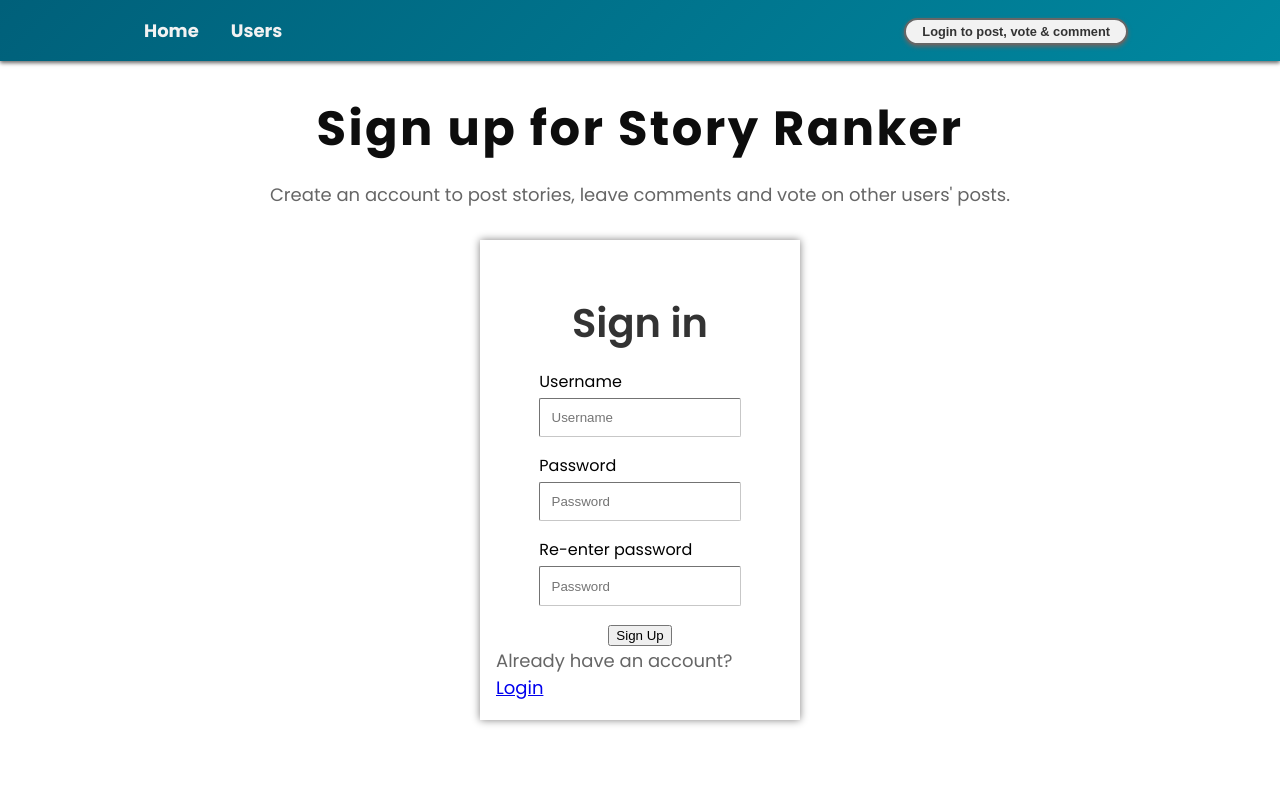
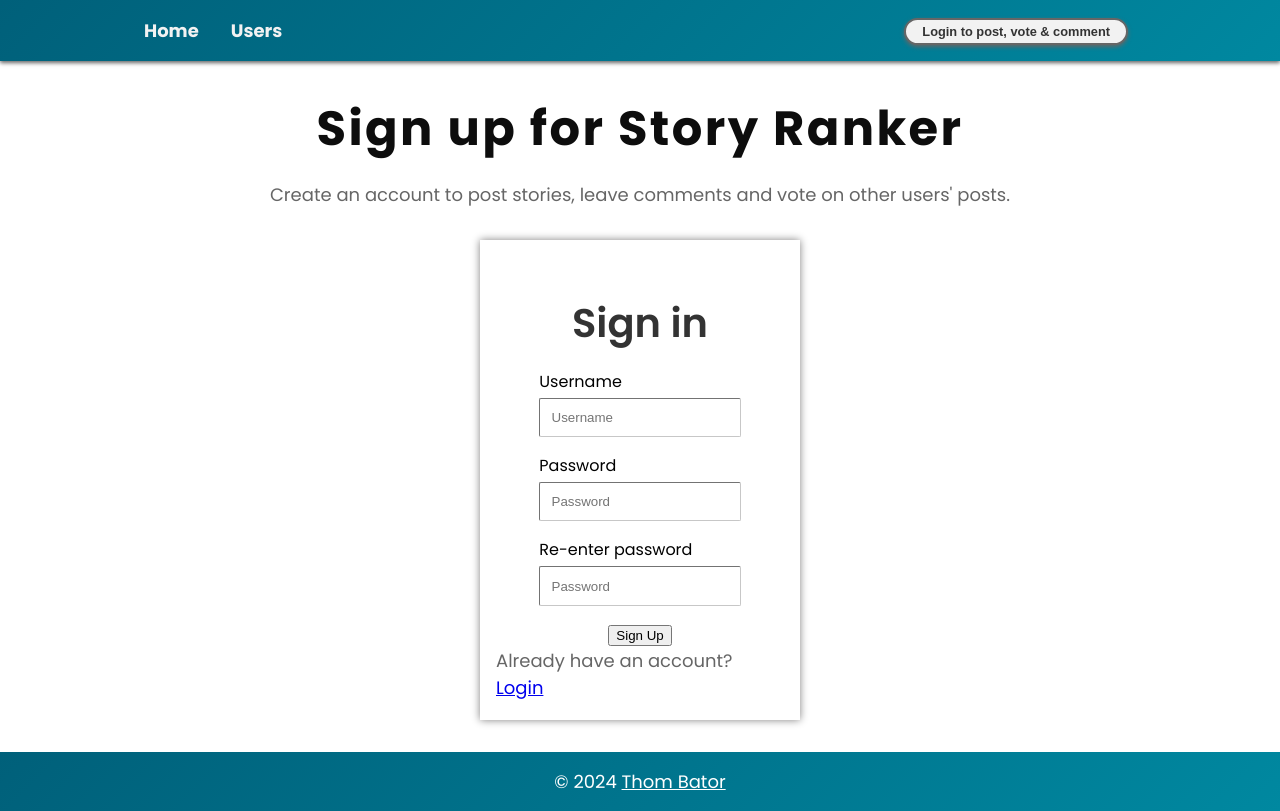
Before and after one commit to ThomBator/blog-ranker-fullstack-app, a React (Create React App) app in the folder blog-list-frontend/: page /signup in a window 1280 px wide. Built offline with nearby package versions, Linux system fonts and the light colour scheme.

Commit message:
added and styled a basic footer. Added notifications when you delte a comment or blog post

```diff
--- a/blog-list-frontend/src/App.js
+++ b/blog-list-frontend/src/App.js
@@ -7,7 +7,8 @@ import SignUpForm from "./components/SignUpForm";
 import Users from "./components/Users";
 import DesktopNav from "./components/DesktopNav";
 import MobileNav from "./components/MobileNav";
-import Notification from "./components/Notifications";
+import Footer from "./components/Footer";
+
 import User from "./components/User";
 import { Routes, Route } from "react-router-dom";
 import { useInitUser } from "./contexts/userContext";
@@ -26,7 +27,6 @@ const App = () => {
     <div className={styles.appContainer}>
       <MobileNav />
       <DesktopNav />
-      <Notification />
 
       <Routes>
         <Route path="/" element={<Home />} />
@@ -36,6 +36,7 @@ const App = () => {
         <Route path="/login" element={<LoginForm />} />
         <Route path="/signup" element={<SignUpForm />} />
       </Routes>
+      <Footer />
     </div>
   );
 };
--- a/blog-list-frontend/src/components/Blog.js
+++ b/blog-list-frontend/src/components/Blog.js
@@ -2,6 +2,8 @@ import React, { useState } from "react";
 import { useParams, Link } from "react-router-dom";
 import { useQuery, useMutation, useQueryClient } from "react-query";
 import { useUser } from "../contexts/userContext";
+import { useNotificationDispatch } from "../contexts/notificationContext";
+import Notification from "./Notifications";
 
 import blogService from "../services/blogs";
 
@@ -13,7 +15,15 @@ const Blog = () => {
   const [userVote, setUserVote] = useState(0);
   const [comment, setComment] = useState("");
   const [hasBeenDeleted, setHasBeenDeleted] = useState(false);
+  const notifyWith = useNotificationDispatch();
 
+  const createUTCDate = (dateString) => {
+    const newDate = new Date(dateString);
+
+    return newDate.toUTCString();
+  };
+
+  //updates blog when votes change with upvote or downvote
   const updateBlogMutation = useMutation(
     ([id, updatedBlog]) => blogService.update(id, updatedBlog),
     {
@@ -38,6 +48,7 @@ const Blog = () => {
     onSuccess: () => {
       queryClient.invalidateQueries(["blogs"]); // Re-fetch blog data
       setHasBeenDeleted(true);
+      notifyWith("Your blog has been successfully deleted");
     },
     onError: (error) => {
       console.error("Error updating blog:", error);
@@ -49,6 +60,7 @@ const Blog = () => {
     {
       onSuccess: () => {
         queryClient.invalidateQueries(["blogs"]); // Re-fetch blog data
+        notifyWith("Your comment has been successfully deleted");
       },
       onError: (error) => {
         console.error("Error updating blog:", error);
@@ -202,7 +214,14 @@ const Blog = () => {
         {blog.comments.map((comment) => (
           <li key={comment.id}>
             <p>{comment.comment}</p>
-            <p>Posted by {comment.user.username} </p>
+            <p>
+              Posted by{" "}
+              <Link to={`/users/${comment.user.id}`}>
+                {comment.user.username}
+              </Link>{" "}
+              on {createUTCDate(comment.createdAt)}{" "}
+            </p>
+
             {user && comment.user.id === user?.id && (
               <button
                 onClick={() =>
@@ -216,6 +235,7 @@ const Blog = () => {
           </li>
         ))}
       </ul>
+      <Notification />
     </div>
   );
 };
--- a/blog-list-frontend/src/components/BlogLink.js
+++ b/blog-list-frontend/src/components/BlogLink.js
@@ -5,6 +5,8 @@ import styles from "../styles/BlogLink.module.css";
 import { useUser } from "../contexts/userContext";
 import { useMutation, useQueryClient } from "react-query";
 import blogService from "../services/blogs";
+import { useNotificationDispatch } from "../contexts/notificationContext";
+import Notification from "./Notifications";
 
 const BlogLink = ({ blog }) => {
   console.log("Blog in blogLink:", blog);
@@ -12,6 +14,7 @@ const BlogLink = ({ blog }) => {
   const [totalVotes, setTotalVotes] = useState(0);
   const [userVote, setUserVote] = useState(0);
   const queryClient = useQueryClient();
+  const notifyWith = useNotificationDispatch();
 
   // Extract votes from the context using the blog ID
 
@@ -24,6 +27,7 @@ const BlogLink = ({ blog }) => {
     }
   })();
 
+  //This hook updates the blog entity when votes change
   const updateBlogMutation = useMutation(
     ([id, updatedBlog]) => blogService.update(id, updatedBlog),
     {
@@ -39,6 +43,7 @@ const BlogLink = ({ blog }) => {
   const deleteBlogMutation = useMutation(([id]) => blogService.remove(id), {
     onSuccess: () => {
       queryClient.invalidateQueries(["blogs"]); // Re-fetch blog data
+      notifyWith("Your blog has been deleted successfully.");
     },
     onError: (error) => {
       console.error("Error updating blog:", error);
@@ -47,7 +52,7 @@ const BlogLink = ({ blog }) => {
 
   const handleVote = (voteValue) => {
     const existingBlogVotes = blog.votes.users;
-
+    //goal with the logic here was to make sure we do not allow double voting
     //to create the updated blog votes I need to check if the user has already voted using .some()
     //if they have then we replace their previous vote with map, else we add the new vote to the existing votes
     const newBlogVotes = existingBlogVotes.some((vote) => vote.id === user.id)
@@ -120,6 +125,7 @@ const BlogLink = ({ blog }) => {
           </button>
         )}
       </div>
+      <Notification />
     </div>
   );
 };
--- /dev/null
+++ b/blog-list-frontend/src/components/Footer.js
@@ -0,0 +1,18 @@
+import React from "react";
+import styles from "../styles/Footer.module.css";
+
+const date = new Date();
+
+const year = date.getFullYear();
+
+const Footer = () => {
+  return (
+    <div className={styles.footerContainer}>
+      <p className={styles.footerParagraph}>
+        &copy; {year} <a href="https://github.com/ThomBator/">Thom Bator</a>
+      </p>
+    </div>
+  );
+};
+
+export default Footer;
--- /dev/null
+++ b/blog-list-frontend/src/styles/Footer.module.css
@@ -0,0 +1,15 @@
+.footerContainer {
+  background: var(--primary-color);
+  min-height: 3rem;
+  width: 100%;
+  text-align: center;
+  padding: 1rem;
+}
+
+.footerParagraph {
+  color: #ffffff;
+}
+
+.footerParagraph a {
+  color: #ffffff !important;
+}
--- a/blog-list-frontend/src/styles/index.css
+++ b/blog-list-frontend/src/styles/index.css
@@ -89,9 +89,16 @@ button:hover {
 .voteArrow,
 .deleteButton {
   color: var(--dark-color);
-  background: var(--lightest-color);
+  background: transparent;
   border: none;
   font-size: var(--font-s);
+  transition: all 0.2s ease-in-out;
+}
+
+.voteArrow:hover,
+.deleteButton:hover {
+  color: var(--medium-color);
+  transform: scale(1.2);
 }
 
 .voteArrow:disabled {
```
